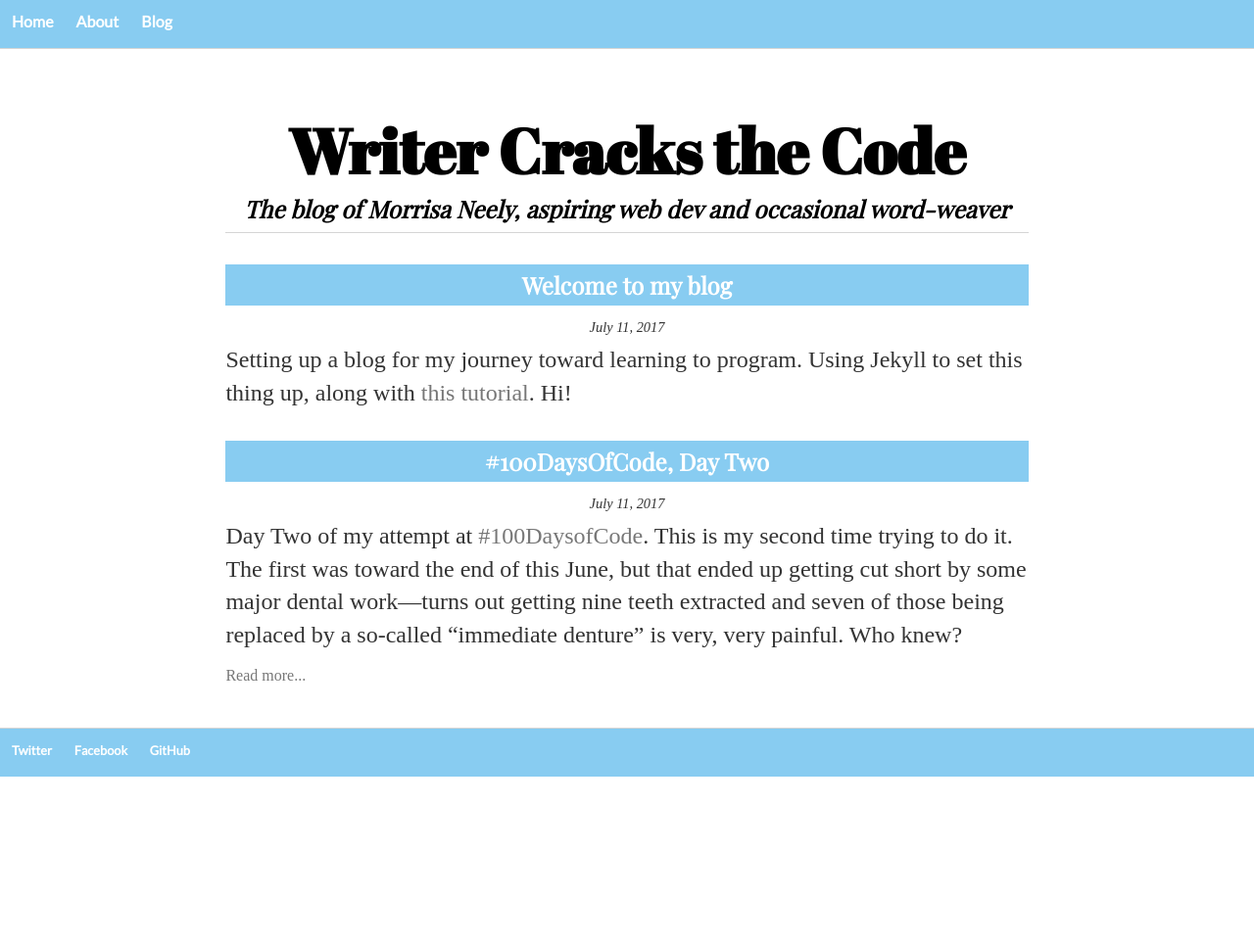
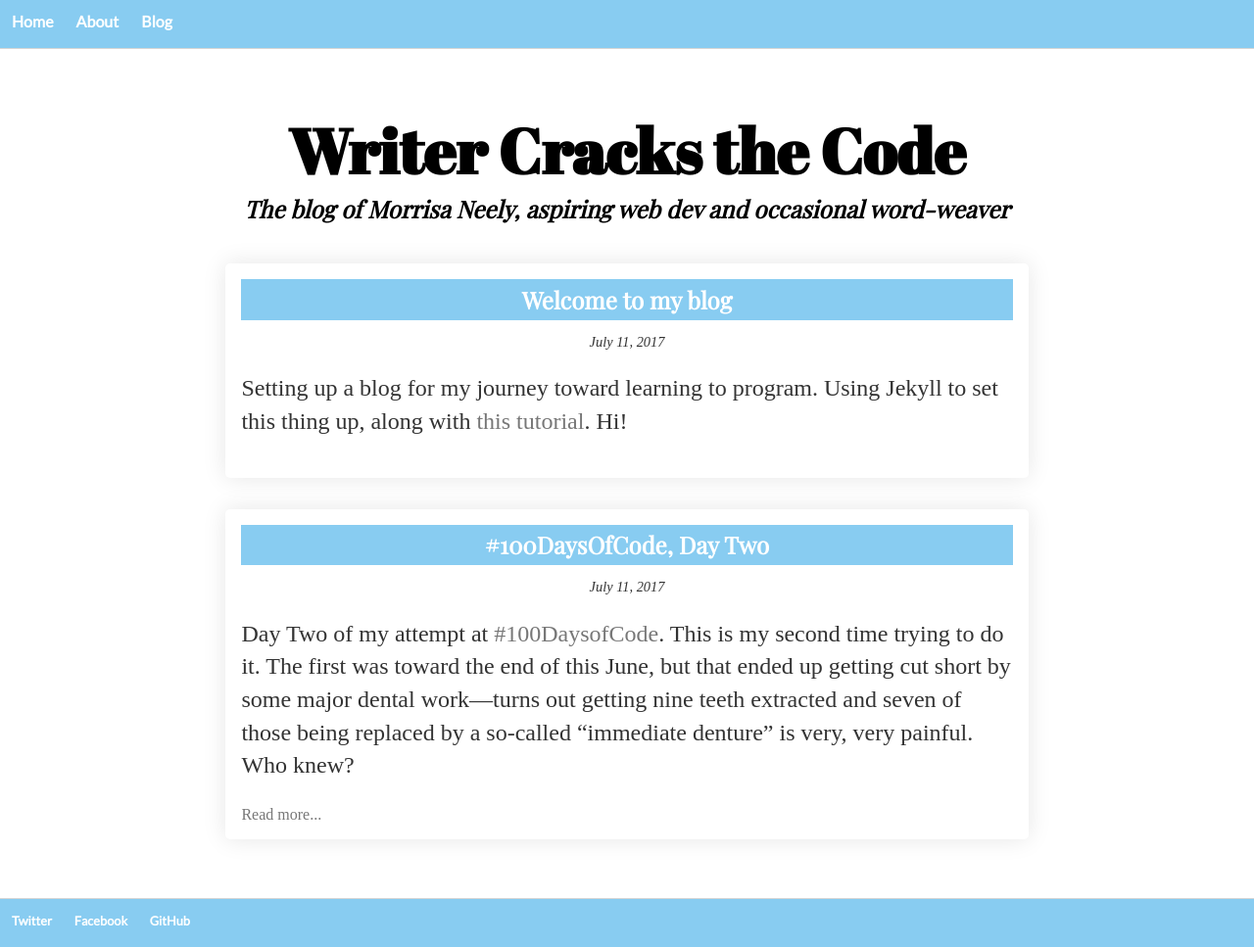
Before and after one commit to morrisa-n/morrisa-n.github.io, a Jekyll site: the page built from index.html, in a window 1280 px wide. Shown: the whole page at 98% size. Built offline with Jekyll 4.4.1, drawn with Linux system fonts in a browser that asks for light colours; a file with an impossible date is left out; before the commit the page ends 900 px from its top, so only the background shows below that.

Commit message:
CSS Changes

```diff
--- a/css/main.css
+++ b/css/main.css
@@ -6,8 +6,10 @@
     -ms-box-sizing: border-box!important;
     box-sizing: border-box;
     }
+
 .wrapper {
     width: 100%;
+    background-image: url("Images/fresh_snow.png");
     }
 
 .container {
@@ -53,7 +55,6 @@ h1 {
 
 .title-blurb {
     padding-bottom: .5em;
-    border-bottom: 1px solid #d5d5d5;
     margin-bottom: 2em;
     }
 
@@ -92,6 +93,24 @@ ul.posts li {
     margin-bottom: 2em;
     }
 
+.post {
+    background: linear-gradient(45deg, rgba(255, 255, 255, 0) 0%,
+        rgba(255, 255, 255, 0.2) 25%,
+        rgba(255, 255, 255, 0.8) 75%,
+        rgba(255, 255, 255, 0) 100%);
+    box-shadow: 0 0 25px rgba(0, 0, 0, 0.1), inset 0 0 1px rgba(255, 255, 255, 0.6);
+    padding: 1em;
+    border-radius: 5px;
+    }
+
+.post p {
+    padding-bottom: 1em;
+    }
+
+.post:hover {
+    background: #fff;
+    }
+
 .title {
     background: #88ccf1;
     padding: .2em;
@@ -111,9 +130,9 @@ ul.posts li {
     margin-bottom: .5em;
     }
 
-.readmore a {
+.readmore {
     position: relative;
-    top: 1em;
+    margin-top: 1em;
     }
 
 nav a, footer a {
--- a/index.html
+++ b/index.html
@@ -11,12 +11,14 @@ title: Writer Cracks the Code
 <ul>
   {% for post in site.posts %}
     <li>
+        <div class="post">
       <h2 class="title"><a href="{{ post.url }}">{{ post.title }}</a></h2>
 <p class="meta date">{{ post.date | date: "%B %-d, %Y" }}</p>
       {{ post.excerpt }}
 <span class="readmore">{% if post.excerpt != post.content %}
     <a href="{{ post.url }}">Read more...</a>
 {% endif %}</span>
+    </div>
     </li>
   {% endfor %}
 </ul>
```
Also changed, not shown: _posts/2017-07-12-100daysofcode-day-three.md (added, +5 -0 lines), Images/fresh_snow.png (added).
